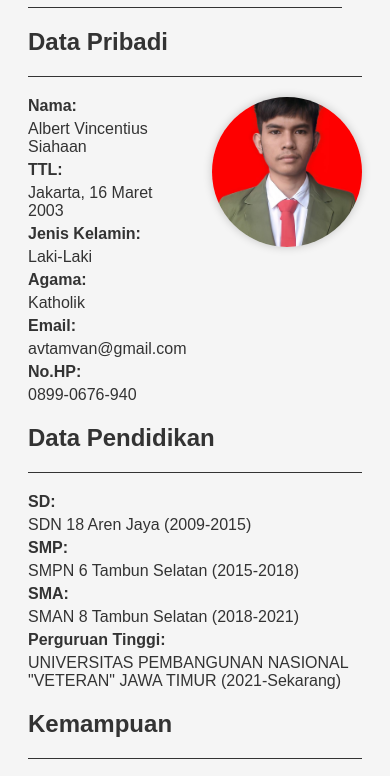
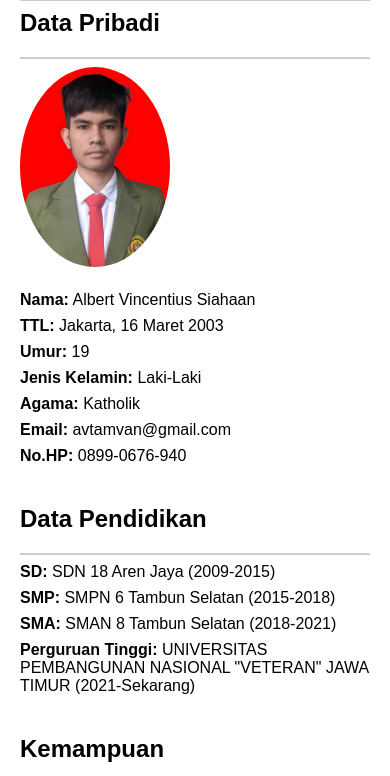
Before and after one commit to v1ntz/CV.github.io, a plain HTML site: page index.HTML in a window 390 px wide. Shown: the part 101-877 px from the top of the page. Drawn offline with Linux system fonts and the light colour scheme.

Commit message:
first commit

```diff
--- a/index.HTML
+++ b/index.HTML
@@ -1,10 +1,12 @@
 <!DOCTYPE html>
 <html>
-  <head>
-    <title>CV - Albert Vincentius Siahaan</title>
-    <link rel="stylesheet" type="text/css" href="style.css">
-  </head>
-  <body>
+<head>
+  <meta charset="utf-8">
+  <meta name="viewport" content="width=device-width, initial-scale=1">
+  <title>CV - Albert Vincentius Siahaan</title>
+  <link rel="stylesheet" type="text/css" href="style.css">
+</head>
+ <body>
     <div class="container">
       <h1>Curriculum Vitae</h1>
       <hr class="title-line">
@@ -18,6 +20,7 @@
           <ul>
             <li><strong>Nama:</strong> Albert Vincentius Siahaan</li>
             <li><strong>TTL:</strong> Jakarta, 16 Maret 2003</li>
+            <li><strong>Umur:</strong> <span id="age"></span></li>
             <li><strong>Jenis Kelamin:</strong> Laki-Laki</li>
             <li><strong>Agama:</strong> Katholik</li>
             <li><strong>Email:</strong> avtamvan@gmail.com</li>
@@ -57,5 +60,16 @@
         </div>
       </div>
     </div>
+    <script>
+      // calculate age based on birthdate
+      var birthdate = new Date("2003-03-16");
+      var ageInMilliseconds = Date.now() - birthdate.getTime();
+      var ageDate = new Date(ageInMilliseconds);
+      var age = Math.abs(ageDate.getUTCFullYear() - 1970);
+
+      // display age on the page
+      var ageSpan = document.getElementById("age");
+      ageSpan.innerHTML = age.toString();
+    </script>
   </body>
 </html>
--- a/style.css
+++ b/style.css
@@ -1,142 +1,65 @@
 body {
-font-family: Arial, sans-serif;
-color: #333;
-background-color: #f5f5f5;
-padding: 20px;
+  font-family: Arial, sans-serif;
+  margin: 0;
+  padding: 0;
 }
 
-header h1 {
-font-size: 36px;
-margin-bottom: 5px;
+.container {
+  max-width: 800px;
+  margin: 0 auto;
+  padding: 20px;
 }
 
-header h2 {
-font-size: 24px;
-margin-top: 0;
+h1 {
+  text-align: center;
 }
 
-section {
-margin-bottom: 30px;
+.title-line,
+.section-line {
+  border: none;
+  border-top: 2px solid #ccc;
+  margin-top: 0;
 }
 
-section h3 {
-font-size: 20px;
-margin-bottom: 10px;
+.section {
+  margin-bottom: 40px;
 }
 
-ul {
-list-style-type: none;
-margin: 0;
-padding: 0;
+.section h2 {
+  font-size: 24px;
+  margin-top: 0;
 }
 
-li {
-margin-bottom: 5px;
+.data-pribadi ul,
+.data-pendidikan ul,
+.kemampuan ul,
+.pengalaman ul {
+  list-style: none;
+  margin: 0;
+  padding: 0;
 }
 
-li strong {
-display: inline-block;
-min-width: 120px;
-}
-
-hr {
-height: 1px;
-background-color: #333;
-border: none;
-margin-top: 20px;
-margin-bottom: 20px;
-}
-
-@media screen and (max-width: 768px) {
-header h1 {
-font-size: 28px;
-}
-header h2 {
-	font-size: 20px;
-}
-
-li strong {
-	display: block;
-	min-width: 0;
-	margin-bottom: 5px;
-}
+.data-pribadi li,
+.data-pendidikan li,
+.kemampuan li,
+.pengalaman li {
+  margin-bottom: 8px;
 }
 
 .profile-img {
-float: right;
-margin: 0 0 20px 20px;
-width: 150px;
-height: 150px;
-border-radius: 50%;
-object-fit: cover;
-box-shadow: 0 0 10px rgba(0, 0, 0, 0.2);
+  float: left;
+  margin-right: 20px;
 }
 
 .profile-img img {
-width: 100%;
-height: 100%;
-border-radius: 50%;
-object-fit: cover;
+  max-width: 150px;
+  border-radius: 50%;
 }
 
-.title {
-display: flex;
-align-items: center;
-margin-bottom: 20px;
+@media (max-width: 768px) {
+  .profile-img {
+    float: none;
+    margin-right: 0;
+    margin-bottom: 20px;
+  }
 }
-
-.title-text {
-font-size: 28px;
-font-weight: bold;
-margin-right: 20px;
-}
-
-.title-line {
-flex-grow: 1;
-height: 1px;
-background-color: #333;
-margin-right: 20px;
-}
-
-.data {
-margin-top: 20px;
-}
-
-.data h3 {
-margin-bottom: 10px;
-}
-
-.data ul li {
-margin-bottom: 10px;
-}
-
-.data ul li strong {
-margin-right: 10px;
-}
-
-.experience-item {
-margin-bottom: 20px;
-}
-
-.experience-item:last-child {
-margin-bottom: 0;
-}
-
-.experience-item h4 {
-margin-bottom: 5px;
-}
-
-.experience-item p {
-margin-bottom: 5px;
-}
-.experience-item ul {
-margin-top: 0;
-}
-
-.experience-item ul li {
-margin-bottom: 5px;
-}
-
-.experience-item ul li strong {
-margin-right: 10px;
-}
```
